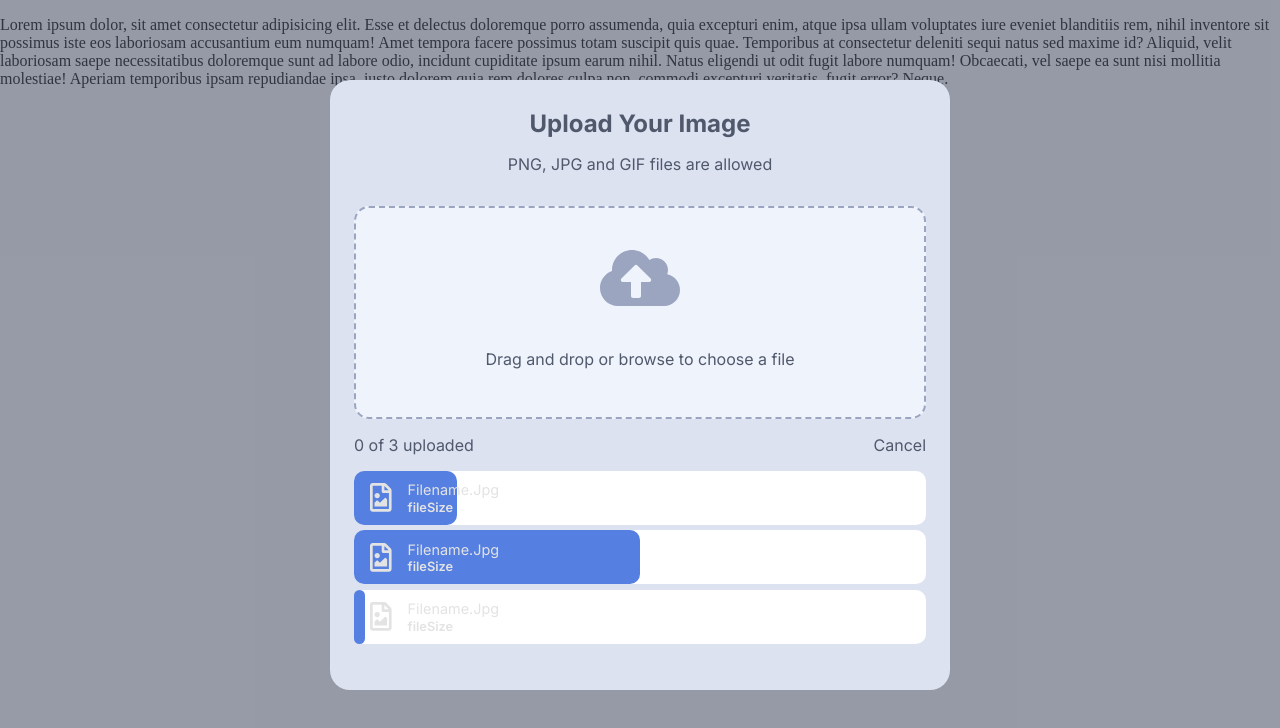
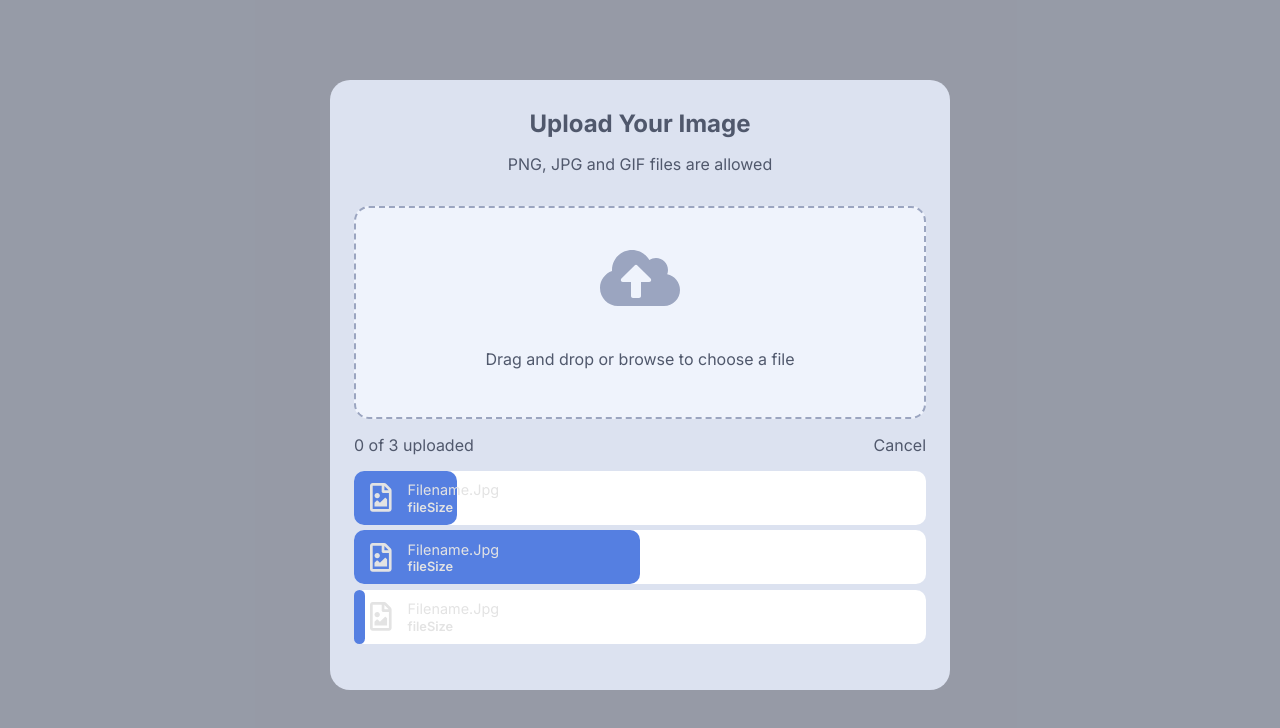
Before and after one commit to jishanhoshen/dropimage, a plain HTML site: page index.html in a window 1280 px wide. Drawn offline with Linux system fonts and the light colour scheme.

Commit message:
Update index.html

```diff
--- a/index.html
+++ b/index.html
@@ -75,15 +75,6 @@
             </div>
         </div>
     </div>
-    <p>
-        Lorem ipsum dolor, sit amet consectetur adipisicing elit. Esse et delectus doloremque porro assumenda, quia
-        excepturi enim, atque ipsa ullam voluptates iure eveniet blanditiis rem, nihil inventore sit possimus iste eos
-        laboriosam accusantium eum numquam! Amet tempora facere possimus totam suscipit quis quae. Temporibus at
-        consectetur deleniti sequi natus sed maxime id? Aliquid, velit laboriosam saepe necessitatibus doloremque sunt
-        ad labore odio, incidunt cupiditate ipsum earum nihil. Natus eligendi ut odit fugit labore numquam! Obcaecati,
-        vel saepe ea sunt nisi mollitia molestiae! Aperiam temporibus ipsam repudiandae ipsa, iusto dolorem quia rem
-        dolores culpa non, commodi excepturi veritatis, fugit error? Neque.
-    </p>
     <!-- Include Font Awesome 5 JavaScript -->
     <script src="https://cdnjs.cloudflare.com/ajax/libs/font-awesome/5.15.3/js/all.min.js"></script>
 </body>
```
